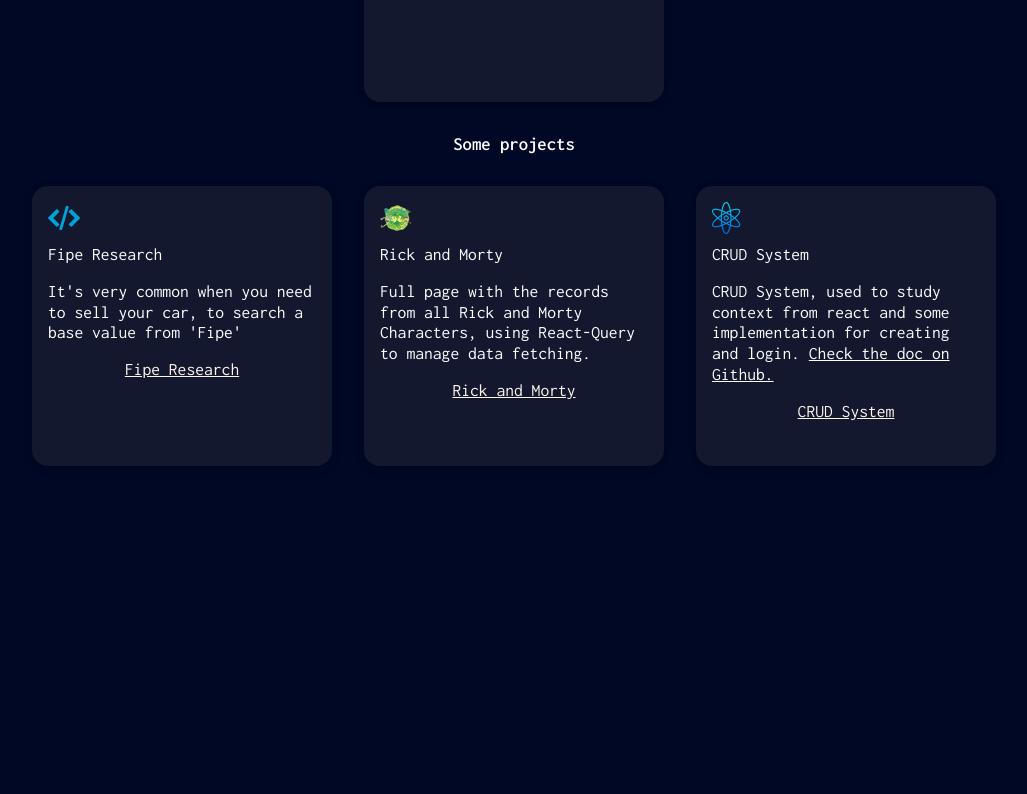
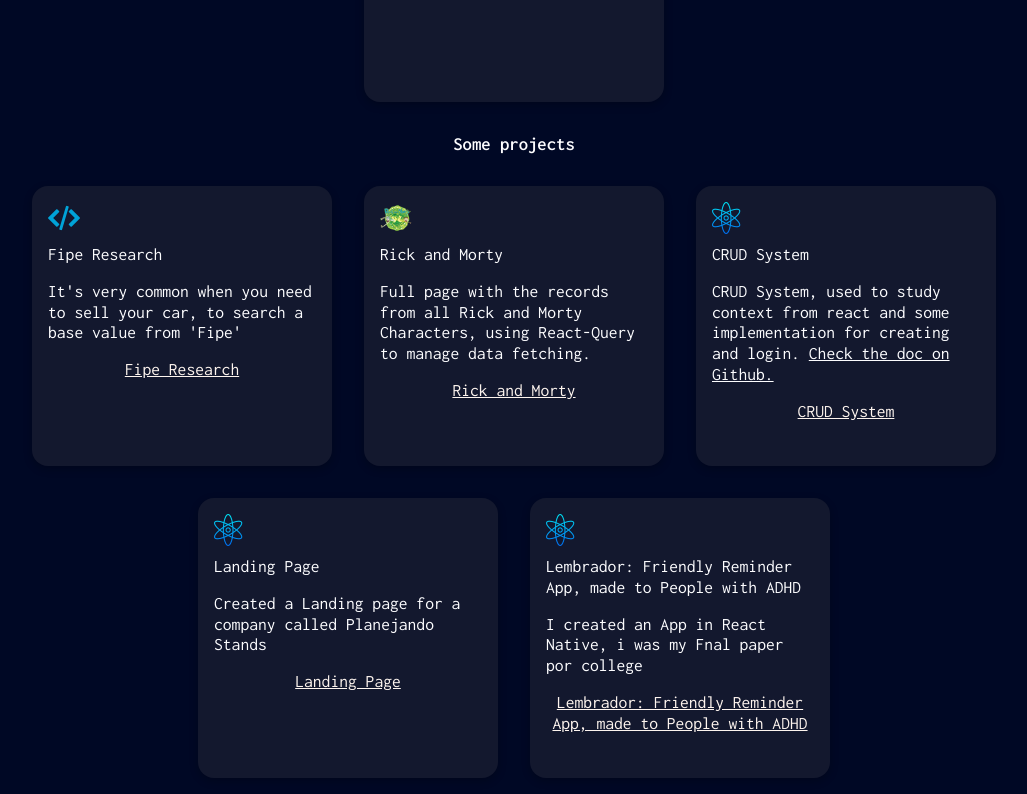
Before and after one commit to guim0/guim0-lp, a React (Vite) app: page / in a window 1280 px wide. Shown: the part 1307-2101 px from the top of the page, without its empty margins (126-1153 px from the left). Before the commit the page ends 1789 px from the top, so only its background shows below. Built offline with nearby package versions, Linux system fonts and the light colour scheme.

Commit message:
:sparkle: Feat - New cards

```diff
--- a/src/page/About/index.tsx
+++ b/src/page/About/index.tsx
@@ -49,6 +49,21 @@
       "<p>CRUD System, used to study context from react and some implementation for creating and login. <a href='https://github.com/guim0/crud-user' target='_blank'>Check the doc on Github.</a></p>",
     url: "https://crud-user-beta.vercel.app/",
   },
+
+  {
+    name: "Landing Page",
+    logo: "/atom.png",
+    description:
+      "<p>Created a Landing page for a company called Planejando Stands</p>",
+    url: "https://planejando-stands.com.br",
+  },
+  {
+    name: "Lembrador: Friendly Reminder App, made to People with ADHD",
+    logo: "/atom.png",
+    description:
+      "<p>I created an App in React Native, i was my Fnal paper por college </p>",
+    url: "https://github.com/guim0/lembrador",
+  },
 ];
 export const About = () => {
   return (
```
